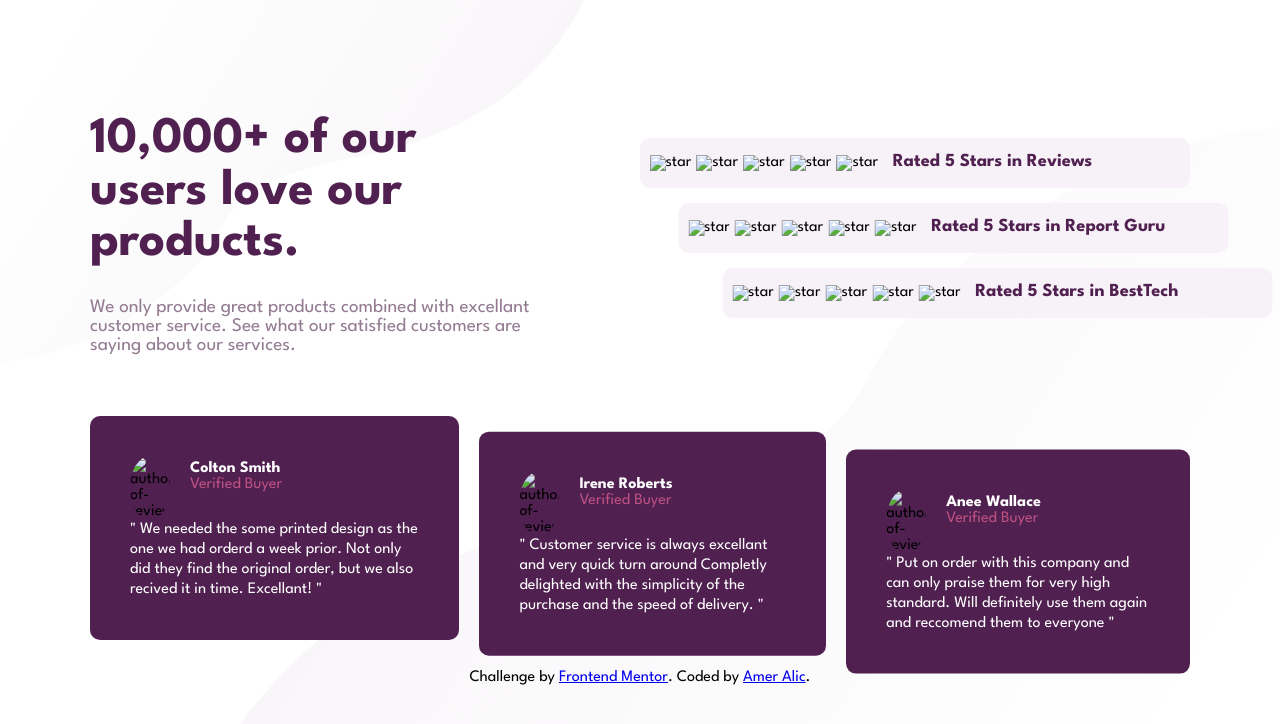
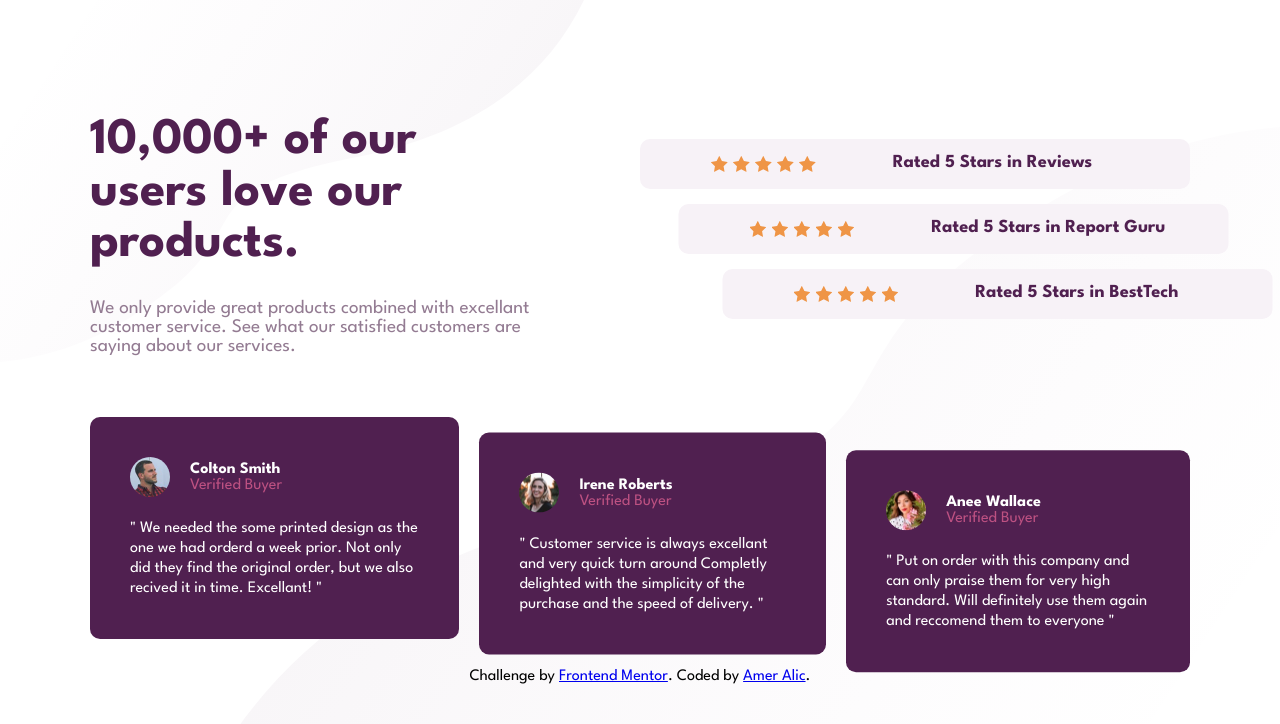
Before and after one commit to Amer-tech/Social-Proof, a plain HTML site: page index.html in a window 1280 px wide. Drawn offline with Linux system fonts and the light colour scheme; files whose address does not match are found by name.

Commit message:
Add files via upload

```diff
--- a/index.html
+++ b/index.html
@@ -26,33 +26,33 @@
             <div id="right-content">
                 <div class="rating-div">
                     <div class="stars">
-                        <img src="images/icon-star.svg" alt="star" class="star">
-                        <img src="images/icon-star.svg" alt="star" class="star">
-                        <img src="images/icon-star.svg" alt="star" class="star">
-                        <img src="images/icon-star.svg" alt="star" class="star">
-                        <img src="images/icon-star.svg" alt="star" class="star">
+                        <img src="icon-star.svg" alt="star" class="star">
+                        <img src="icon-star.svg" alt="star" class="star">
+                        <img src="icon-star.svg" alt="star" class="star">
+                        <img src="icon-star.svg" alt="star" class="star">
+                        <img src="icon-star.svg" alt="star" class="star">
                     </div>
                     <p>Rated 5 Stars in Reviews</p>
                 </div>
 
                 <div class="rating-div">
                     <div class="stars">
-                        <img src="images/icon-star.svg" alt="star" class="star">
-                        <img src="images/icon-star.svg" alt="star" class="star">
-                        <img src="images/icon-star.svg" alt="star" class="star">
-                        <img src="images/icon-star.svg" alt="star" class="star">
-                        <img src="images/icon-star.svg" alt="star" class="star">
+                        <img src="icon-star.svg" alt="star" class="star">
+                        <img src="icon-star.svg" alt="star" class="star">
+                        <img src="icon-star.svg" alt="star" class="star">
+                        <img src="icon-star.svg" alt="star" class="star">
+                        <img src="icon-star.svg" alt="star" class="star">
                     </div>
                     <p>Rated 5 Stars in Report Guru</p>
                 </div>
 
                 <div class="rating-div">
                     <div class="stars">
-                        <img src="images/icon-star.svg" alt="star" class="star">
-                        <img src="images/icon-star.svg" alt="star" class="star">
-                        <img src="images/icon-star.svg" alt="star" class="star">
-                        <img src="images/icon-star.svg" alt="star" class="star">
-                        <img src="images/icon-star.svg" alt="star" class="star">
+                        <img src="icon-star.svg" alt="star" class="star">
+                        <img src="icon-star.svg" alt="star" class="star">
+                        <img src="icon-star.svg" alt="star" class="star">
+                        <img src="icon-star.svg" alt="star" class="star">
+                        <img src="icon-star.svg" alt="star" class="star">
                     </div>
                     <p>Rated 5 Stars in BestTech</p>
                 </div>
@@ -64,7 +64,7 @@
             <div class="review-card">
                 <div class="review-card-content">
                     <div class="review-card-author">
-                        <img src="images/image-colton.jpg" alt="author-of-review" class="review-card-author-image">
+                        <img src="image-colton.jpg" alt="author-of-review" class="review-card-author-image">
                         <span class="review-card-author-name">Colton Smith</span> <br>
                         <span class="tag">Verified Buyer</span>
                     </div>
@@ -79,7 +79,7 @@
             <div class="review-card">
                 <div class="review-card-content">
                     <div class="review-card-author">
-                        <img src="images/image-irene.jpg" alt="author-of-review" class="review-card-author-image">
+                        <img src="image-irene.jpg" alt="author-of-review" class="review-card-author-image">
                         <span class="review-card-author-name">Irene Roberts</span> <br>
                         <span class="tag">Verified Buyer</span>
                     </div>
@@ -94,7 +94,7 @@
             <div class="review-card">
                 <div class="review-card-content">
                     <div class="review-card-author">
-                        <img src="images/image-anne.jpg" alt="author-of-review" class="review-card-author-image">
+                        <img src="image-anne.jpg" alt="author-of-review" class="review-card-author-image">
                         <span class="review-card-author-name">Anee Wallace</span> <br>
                         <span class="tag">Verified Buyer</span>
                     </div>
```
